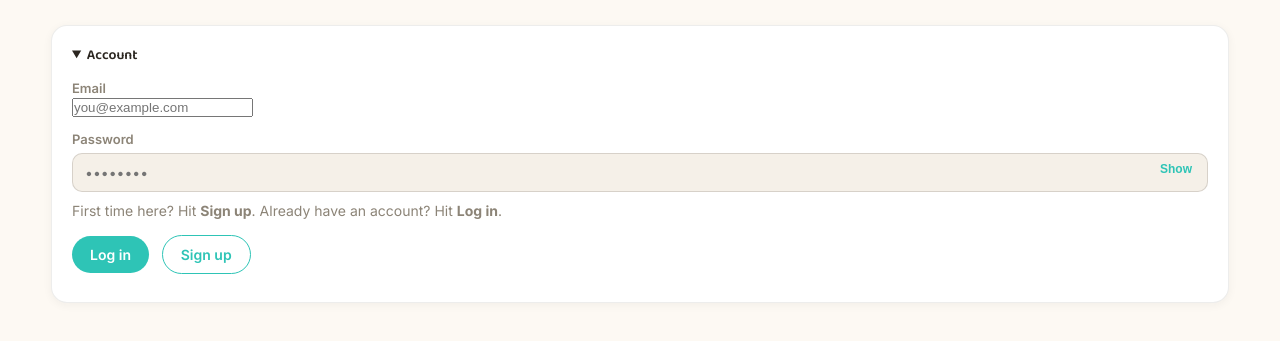
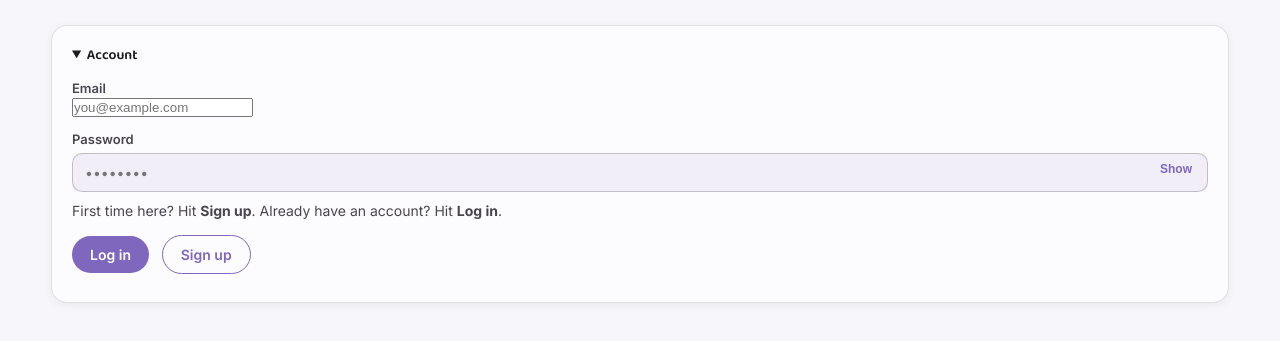
Before and after one commit to vihaan04-byte/paceplantracker, a website: page index.html in a window 1280 px wide. Shown: the part 153-494 px from the top of the page. Drawn offline with nearby package versions, Linux system fonts and the light colour scheme.

Commit message:
Added more themes and dark mode

```diff
--- a/js/supabase-client.js
+++ b/js/supabase-client.js
@@ -1,7 +1,7 @@
 // Flip this one line to switch which Supabase project the app talks to.
 // 'dev'  = your private sandbox for testing changes safely
 // 'prod' = the real one your friends actually use — be careful here
-const ENV = 'prod';
+const ENV = 'dev';
 
 const CONFIGS = {
   prod: {
--- a/js/theme.js
+++ b/js/theme.js
@@ -5,7 +5,7 @@
 //   2. a new <option> in the #themeSelect dropdown in index.html
 // No JS changes required beyond that.
 const THEME_KEY = 'vihaan_tracker_theme';
-const VALID_THEMES = ['default', 'mint', 'lavender'];
+const VALID_THEMES = ['default', 'teal', 'blue', 'rose', 'orange'];
 
 function applyTheme(theme) {
   if (!VALID_THEMES.includes(theme)) theme = 'default';
@@ -20,8 +20,11 @@ function applyTheme(theme) {
 async function loadThemeFromSupabase() {
   const { data: { user } } = await sb.auth.getUser();
   if (!user) return;
-  const { data } = await sb.from('user_data').select('value').eq('key', THEME_KEY).maybeSingle();
-  if (data && data.value) applyTheme(data.value);
+  const { data } = await sb.from('user_data').select('key, value').in('key', [THEME_KEY, MODE_KEY]);
+  (data || []).forEach(row => {
+    if (row.key === THEME_KEY && row.value) applyTheme(row.value);
+    if (row.key === MODE_KEY && row.value) applyMode(row.value);
+  });
 }
 
 document.getElementById('themeSelect').addEventListener('change', (e) => {
@@ -29,3 +32,34 @@ document.getElementById('themeSelect').addEventListener('change', (e) => {
   applyTheme(theme);
   pushToSupabase(THEME_KEY, theme);
 });
+
+// ---------- mode (light / dark / system) ----------
+// Stored pref is 'system' | 'light' | 'dark'. <html data-mode> always holds the resolved
+// 'light' or 'dark', so CSS only ever deals with two values.
+const MODE_KEY = 'vihaan_tracker_mode';
+const VALID_MODES = ['system', 'light', 'dark'];
+const darkQuery = window.matchMedia('(prefers-color-scheme: dark)');
+let currentModePref = 'system';
+
+function applyMode(pref) {
+  if (!VALID_MODES.includes(pref)) pref = 'system';
+  currentModePref = pref;
+  const resolved = pref === 'system' ? (darkQuery.matches ? 'dark' : 'light') : pref;
+  document.documentElement.setAttribute('data-mode', resolved);
+  const select = document.getElementById('modeSelect');
+  if (select) select.value = pref;
+  try { localStorage.setItem(MODE_KEY, pref); } catch (e) {}
+}
+
+// In Auto, follow the OS live (e.g. sunset auto-switch) without a reload.
+darkQuery.addEventListener('change', () => {
+  if (currentModePref === 'system') applyMode('system');
+});
+
+document.getElementById('modeSelect').addEventListener('change', (e) => {
+  applyMode(e.target.value);
+  pushToSupabase(MODE_KEY, e.target.value);
+});
+
+// Sync the dropdown and state with whatever the head script already applied.
+applyMode((localStorage.getItem(MODE_KEY) || 'system').replace(/"/g, ''));
--- a/js/tracker.js
+++ b/js/tracker.js
@@ -266,7 +266,7 @@ function render() {
         row.innerHTML = `
           <div class="checkbox">
             <svg class="check-icon" viewBox="0 0 8 8" fill="none">
-              <polyline points="1,4 3,6.5 7,1.5" stroke="white" stroke-width="1.5" stroke-linecap="round" stroke-linejoin="round"/>
+              <polyline points="1,4 3,6.5 7,1.5" stroke="currentColor" stroke-width="1.5" stroke-linecap="round" stroke-linejoin="round"/>
             </svg>
           </div>
           <span class="task-text">${t.t}</span>
--- a/style.css
+++ b/style.css
@@ -10,59 +10,55 @@
   --font-body: 'Inter', sans-serif;
 }
 
-/* Theme: Default (warm cream/beige, original palette) */
-:root, [data-theme="default"] {
-  --bg: #FDF9F3;
-  --surface: #FFFFFF;
-  --surface2: #F5F0E8;
-  --border: rgba(30,25,15,0.08);
-  --border2: rgba(30,25,15,0.14);
-  --text: #2B2620;
-  --muted: #8C8477;
-  --primary: #2EC4B6;
-  --primary-bg: rgba(46,196,182,0.12);
-  --warn: #FF6B6B;
-  --warn-bg: rgba(255,107,107,0.12);
-  --done: #2EC4B6;
-  --done-bg: rgba(46,196,182,0.10);
-  --shadow: 0 2px 10px rgba(43,38,32,0.05);
+/* ---------- Modes: surfaces + text (M3 neutrals, tinted by the theme's --primary) ---------- */
+:root, :root[data-mode="light"] {
+  color-scheme: light;
+  --bg: color-mix(in srgb, var(--primary) 6%, #FFFFFF);
+  --surface: color-mix(in srgb, var(--primary) 2%, #FFFFFF);
+  --surface2: color-mix(in srgb, var(--primary) 11%, #FFFFFF);
+  --text: #1D1B20;
+  --muted: #49454F;
+  --border: rgba(121,116,126,0.20);
+  --border2: rgba(121,116,126,0.40);
+  --warn: #B3261D;
+  --shadow: 0 2px 10px rgba(0,0,0,0.06);
+}
+:root[data-mode="dark"] {
+  color-scheme: dark;
+  --bg: color-mix(in srgb, var(--primary) 5%, #141218);
+  --surface: color-mix(in srgb, var(--primary) 8%, #1C1B1F);
+  --surface2: color-mix(in srgb, var(--primary) 14%, #1C1B1F);
+  --text: #E6E0E9;
+  --muted: #CAC4D0;
+  --border: rgba(147,143,153,0.25);
+  --border2: rgba(147,143,153,0.45);
+  --warn: #F2B8B5;
+  --shadow: 0 2px 10px rgba(0,0,0,0.4);
 }
 
-/* Theme: Mint (cool seafoam, teal accent) */
-[data-theme="mint"] {
-  --bg: #E8F5F3;
-  --surface: #FFFFFF;
-  --surface2: #DCF0EC;
-  --border: rgba(15,70,63,0.10);
-  --border2: rgba(15,70,63,0.16);
-  --text: #16302C;
-  --muted: #6B8A84;
-  --primary: #2EC4B6;
-  --primary-bg: rgba(46,196,182,0.14);
-  --warn: #FF6B6B;
-  --warn-bg: rgba(255,107,107,0.12);
-  --done: #2EC4B6;
-  --done-bg: rgba(46,196,182,0.10);
-  --shadow: 0 2px 10px rgba(15,70,63,0.07);
+/* Derived tokens, same formula in every theme/mode */
+:root {
+  --primary-bg: color-mix(in srgb, var(--primary) 12%, transparent);
+  --warn-bg: color-mix(in srgb, var(--warn) 12%, transparent);
+  --done: var(--primary);
+  --done-bg: color-mix(in srgb, var(--primary) 10%, transparent);
 }
 
-/* Theme: Lavender (cool violet, purple accent) */
-[data-theme="lavender"] {
-  --bg: #EFEBF9;
-  --surface: #FFFFFF;
-  --surface2: #E4DDF5;
-  --border: rgba(50,30,90,0.10);
-  --border2: rgba(50,30,90,0.16);
-  --text: #2A2140;
-  --muted: #8579A3;
-  --primary: #8B6FE0;
-  --primary-bg: rgba(139,111,224,0.14);
-  --warn: #FF6B6B;
-  --warn-bg: rgba(255,107,107,0.12);
-  --done: #8B6FE0;
-  --done-bg: rgba(139,111,224,0.10);
-  --shadow: 0 2px 10px rgba(50,30,90,0.07);
-}
+/* ---------- Themes: just the accent, light + dark variant (M3 primary / on-primary) ---------- */
+:root, [data-theme="default"] { --primary: #7F67BE; --on-primary: #FFFFFF; }   /* M3 baseline purple, lighter */
+:root[data-mode="dark"], [data-theme="default"][data-mode="dark"] { --primary: #D0BCFF; --on-primary: #381E72; }
+
+[data-theme="teal"] { --primary: #1B8F82; --on-primary: #FFFFFF; }
+[data-theme="teal"][data-mode="dark"] { --primary: #53DBC9; --on-primary: #003731; }
+
+[data-theme="blue"] { --primary: #415F91; --on-primary: #FFFFFF; }
+[data-theme="blue"][data-mode="dark"] { --primary: #AAC7FF; --on-primary: #0A305F; }
+
+[data-theme="rose"] { --primary: #B45878; --on-primary: #FFFFFF; }
+[data-theme="rose"][data-mode="dark"] { --primary: #FFB1C8; --on-primary: #5E1133; }
+
+[data-theme="orange"] { --primary: #A86400; --on-primary: #FFFFFF; }
+[data-theme="orange"][data-mode="dark"] { --primary: #FFB95C; --on-primary: #472A00; }
 
 * { box-sizing: border-box; margin: 0; padding: 0; }
 
@@ -164,7 +160,7 @@ details.setup summary {
 .sheet-row label { margin: 0; font-size: 14px; color: var(--text); font-weight: 400; }
 .gen-btn {
   margin-top: 16px; padding: 10px 18px; background: var(--primary);
-  border: none; color: #ffffff; border-radius: 99px;
+  border: none; color: var(--on-primary); border-radius: 99px;
   font-family: var(--font-body); font-weight: 600; font-size: 14px; cursor: pointer;
   transition: transform 0.1s, opacity 0.1s;
 }
@@ -174,7 +170,7 @@ details.setup summary {
 
 .progress-row { display: flex; align-items: center; gap: 1rem; margin-bottom: 0.5rem; }
 .progress-track { flex: 1; height: 8px; background: var(--surface2); border-radius: 99px; overflow: hidden; }
-.progress-fill { height: 100%; background: linear-gradient(90deg, var(--primary), #4FC3B0); border-radius: 99px; transition: width 0.4s cubic-bezier(0.4,0,0.2,1); }
+.progress-fill { height: 100%; background: linear-gradient(90deg, var(--primary), color-mix(in srgb, var(--primary) 75%, white)); border-radius: 99px; transition: width 0.4s cubic-bezier(0.4,0,0.2,1); }
 .progress-pct { font-size: 14px; color: var(--text); font-weight: 700; min-width: 40px; text-align: right; }
 
 .stats { display: grid; grid-template-columns: repeat(3, 1fr); gap: 10px; margin-bottom: 1.5rem; }
@@ -194,14 +190,14 @@ details.setup summary {
   transition: border-color 0.15s, transform 0.1s; user-select: none;
 }
 .week-header:hover { border-color: var(--primary); transform: translateY(-1px); }
-.week-header.all-done { background: var(--done-bg); border-color: rgba(46,196,182,0.3); }
+.week-header.all-done { background: var(--done-bg); border-color: color-mix(in srgb, var(--primary) 30%, transparent); }
 .week-date { font-size: 13px; color: var(--muted); font-weight: 600; min-width: 150px; }
 .week-title { font-size: 14px; color: var(--text); flex: 1; }
 .week-count { font-size: 13px; color: var(--muted); font-weight: 600; }
 .pill {
   font-size: 11px; padding: 3px 10px; border-radius: 99px; font-weight: 700;
   background: var(--warn-bg); color: var(--warn);
-  border: 1px solid rgba(255,107,107,0.25); letter-spacing: 0.03em;
+  border: 1px solid color-mix(in srgb, var(--warn) 25%, transparent); letter-spacing: 0.03em;
 }
 .chevron { font-size: 12px; color: var(--muted); transition: transform 0.2s; }
 .week-header.collapsed .chevron { transform: rotate(-90deg); }
@@ -219,6 +215,7 @@ details.setup summary {
 .checkbox { width: 19px; height: 19px; border-radius: 6px; border: 2px solid var(--border2); flex-shrink: 0; margin-top: 1px; display: flex; align-items: center; justify-content: center; transition: all 0.15s; background: transparent; cursor: pointer; }
 .task.done .checkbox { background: var(--done); border-color: var(--done); }
 .check-icon { width: 9px; height: 9px; display: none; }
+.check-icon { color: var(--on-primary); }
 .task.done .check-icon { display: block; }
 .task-text { font-size: 15px; color: var(--text); line-height: 1.55; flex: 1; cursor: pointer; }
 .del-btn { opacity: 0; flex-shrink: 0; background: none; border: none; color: var(--muted); cursor: pointer; font-size: 15px; line-height: 1; padding: 2px 4px; transition: opacity 0.12s, color 0.12s; }
@@ -233,8 +230,8 @@ details.setup summary {
 .note-box { background: var(--surface); border: 1px dashed var(--border2); border-radius: var(--radius); padding: 16px 18px; font-size: 13px; color: var(--muted); margin-top: 1.5rem; line-height: 1.6; }
 .empty-state { text-align: center; padding: 3rem 1rem; color: var(--muted); font-size: 14px; }
 .custom-tag { font-size: 11px; color: var(--muted); border: 1px solid var(--border2); border-radius: 99px; padding: 2px 8px; margin-left: 6px; flex-shrink: 0; font-weight: 600; }
-#failBanner { background: var(--warn-bg); border: 1px solid rgba(255,107,107,0.3); border-radius: var(--radius); padding: 12px 16px; font-size: 13px; color: var(--warn); margin-bottom: 1.5rem; }
-#legacyBanner { background: var(--primary-bg); border: 1px solid rgba(46,196,182,0.3); border-radius: var(--radius); padding: 12px 16px; font-size: 13px; color: var(--text); margin-bottom: 1.5rem; }
+#failBanner { background: var(--warn-bg); border: 1px solid color-mix(in srgb, var(--warn) 30%, transparent); border-radius: var(--radius); padding: 12px 16px; font-size: 13px; color: var(--warn); margin-bottom: 1.5rem; }
+#legacyBanner { background: var(--primary-bg); border: 1px solid color-mix(in srgb, var(--primary) 30%, transparent); border-radius: var(--radius); padding: 12px 16px; font-size: 13px; color: var(--text); margin-bottom: 1.5rem; }
 
 /* Small screens: tighten padding and let the week header wrap instead of squeezing */
 @media (max-width: 999px) {
@@ -330,7 +327,7 @@ details.setup summary {
 #calendarView .fc-button-active {
   background: var(--primary) !important;
   border-color: var(--primary) !important;
-  color: #ffffff !important;
+  color: var(--on-primary) !important;
 }
 
 #calendarView .fc-col-header-cell-cushion {
```
Also changed, not shown: index.html (+14 -4 lines).
